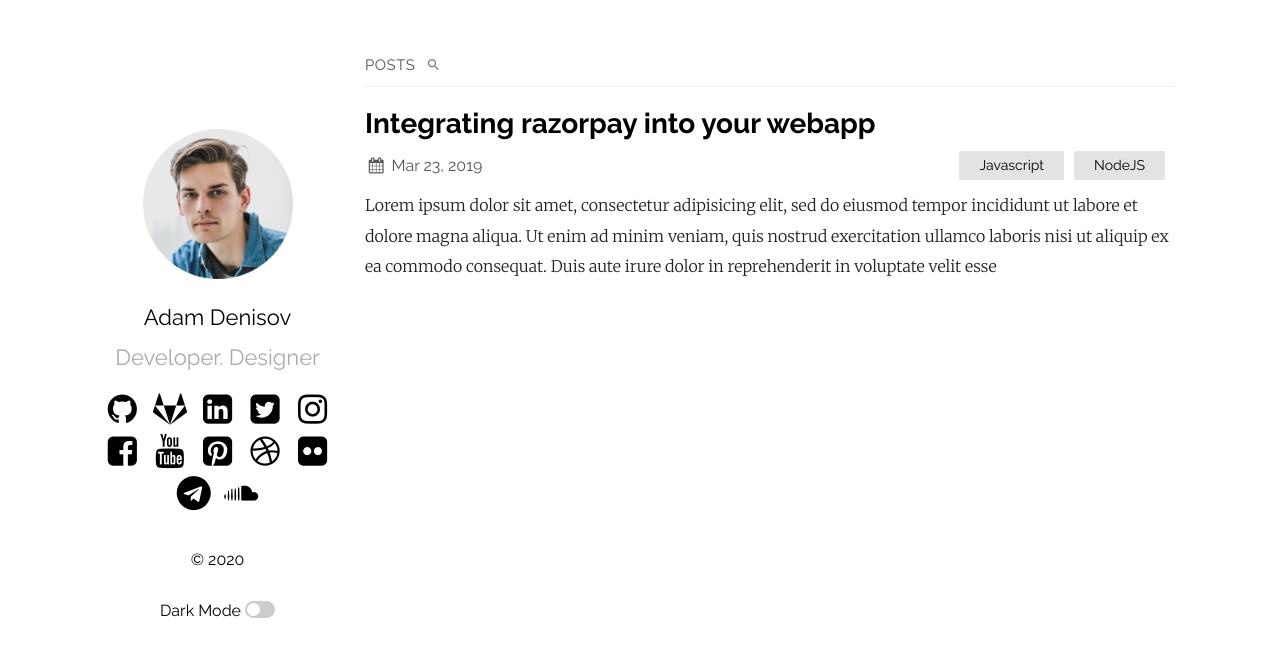
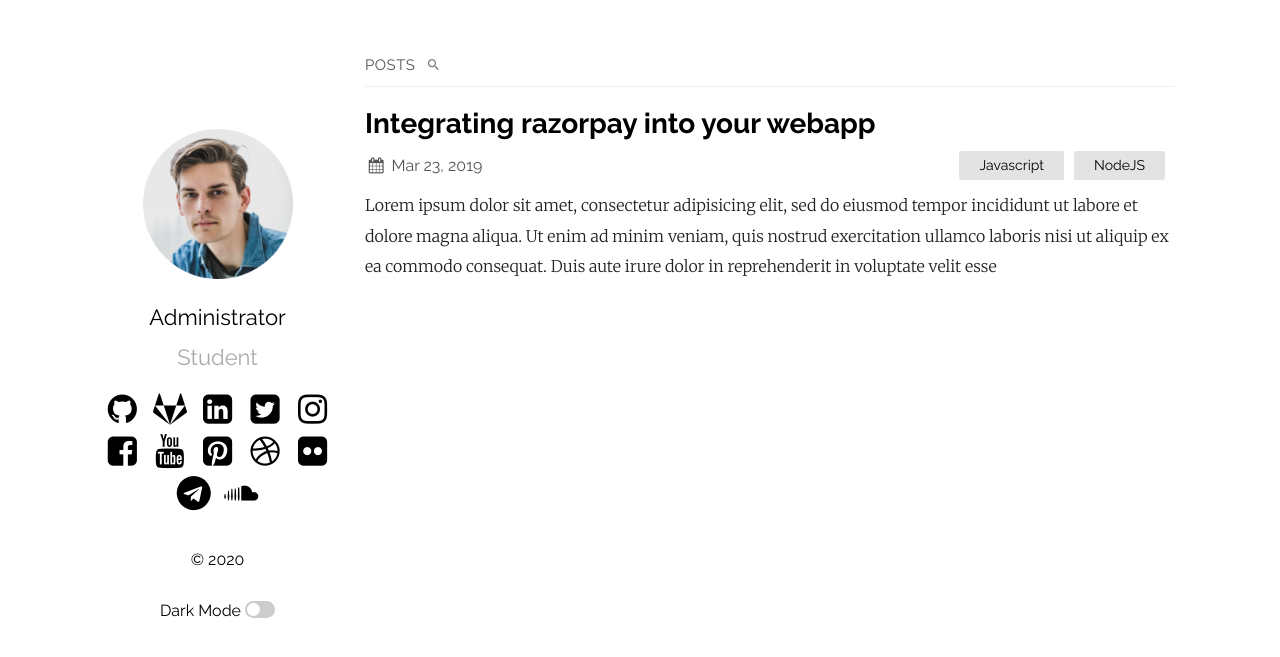
Before and after one commit to BOKY1233/BOKY1233.github.io, a Jekyll site: the page built from index.md, in a window 1280 px wide. Shown: the top 657 px of the page. Built offline with Jekyll 4.4.1, drawn with Linux system fonts in a browser that asks for light colours; part of the change alters nothing that is shown.

Commit message:
Update _config.yml

```diff
--- a/_config.yml
+++ b/_config.yml
@@ -1,10 +1,8 @@
 title: BOKY-技术博客
-author:
-email: your-email@domain.com
+author: Creator Fo
+email: boky_young601@yeah.net
 description: > # this means to ignore newlines until "show_exerpts:"
-  Write an awesome description for your new site here. You can edit this
-  line in _config.yml. It will appear in your document head meta (for
-  Google search results) and in your feed.xml site description.
+  技术博客-写一些编程笔记或者记录一些练习题和教程
 show_excerpts: true # set to true to show excerpts on the homepage
 
 # Minima date format
@@ -12,8 +10,8 @@ show_excerpts: true # set to true to show excerpts on the homepage
 sass:
   sass_dir: _sass
 plainwhite:
-  name: Adam Denisov
-  tagline: Developer. Designer
+  name: Administrator
+  tagline: Student
   date_format: "%b %-d, %Y"
   sitemap: true # set to true to generate sitemap.xml content
   search: true # set to true to enable searchbar
@@ -23,9 +21,9 @@ plainwhite:
 
   # generate social links in footer
   social_links:
-    twitter: thelehhman
-    github:  thelehhman
-    linkedIn: in/thelehhman
+    twitter: BOKY1233
+    github:  BOKY1233
+    linkedIn: in/BOKY1233
     rss: rss
     dribbble: jekyll
     flickr:   jekyll
```
